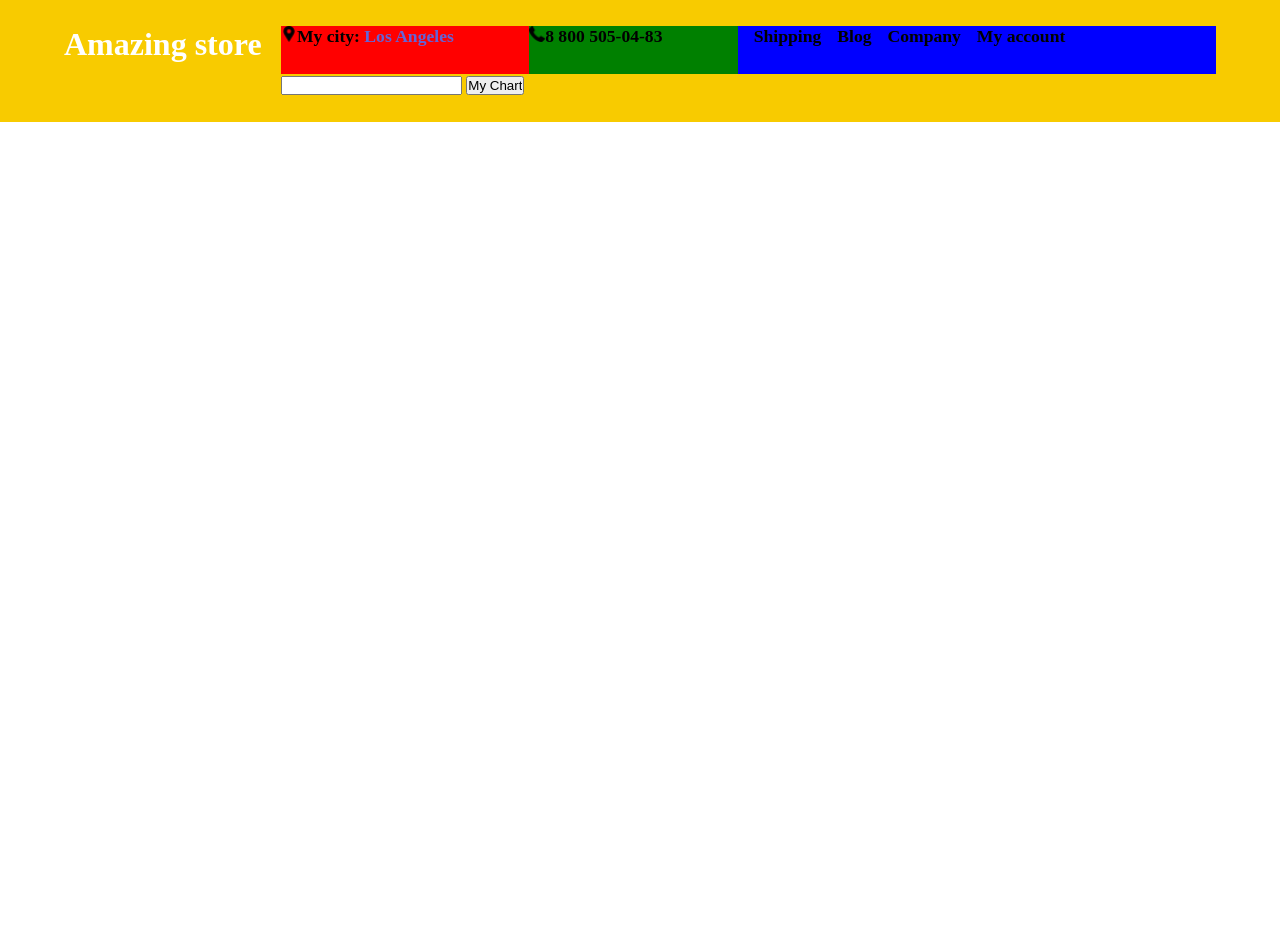
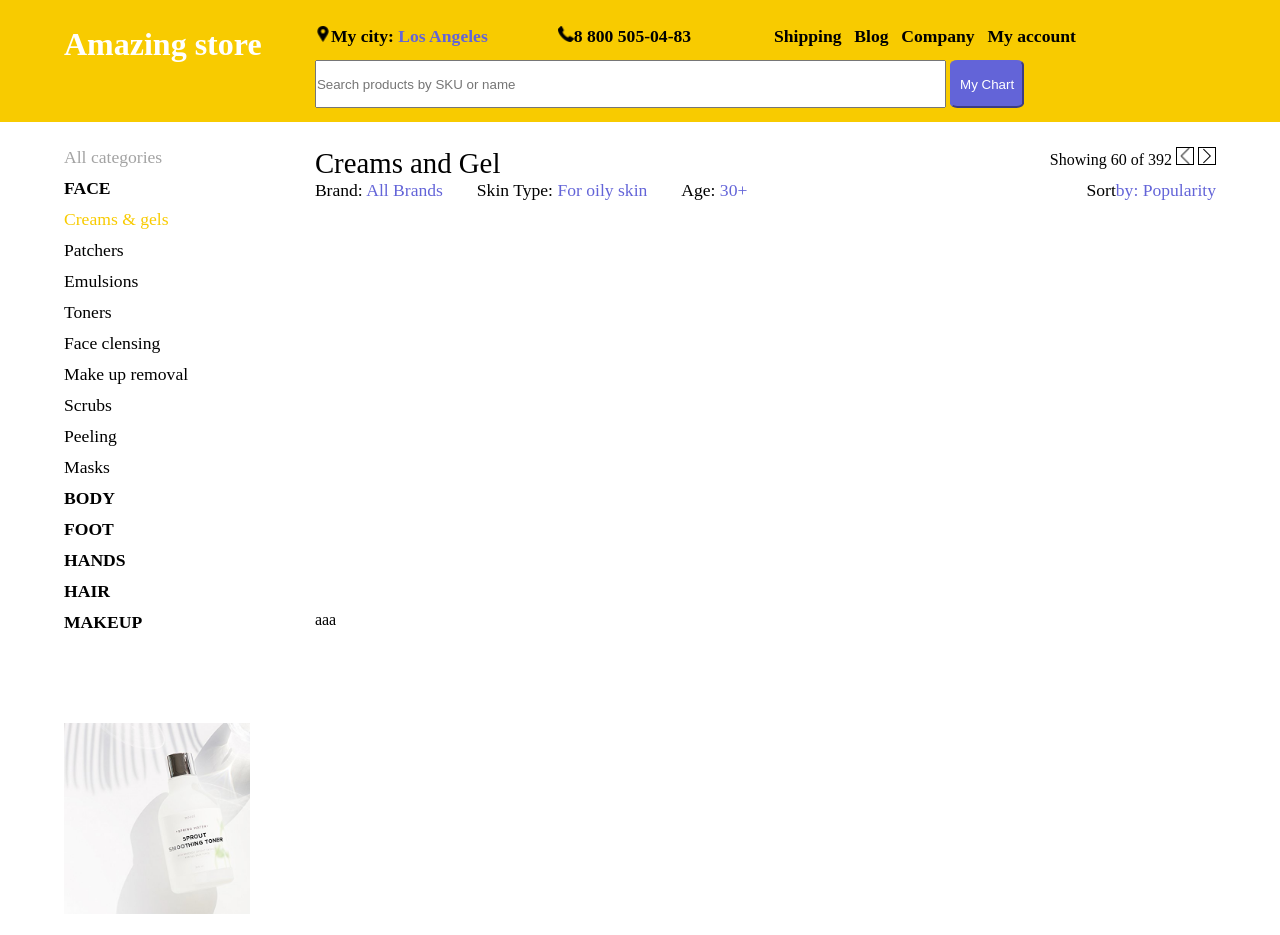
Before and after one commit to sveEcatalin/EneCatalinPreemp2019, a plain HTML site: page store/test.html in a window 1280 px wide. Before the commit the page ends 800 px from the top, so only its background shows below. Drawn offline with Linux system fonts and the light colour scheme.

Commit message:
remade the header

```diff
--- a/store/styles/test-style.css
+++ b/store/styles/test-style.css
@@ -5,38 +5,37 @@
 .flex-header{
   height:6rem;
   font-size:1.1rem;
-  padding-top:2%;
   background-color: #f8cb00;
   font-weight: bold;
-
 }
 
 .container{
   display:flex;
   width:100%;
+  padding-top:2%;
   /* flex-wrap: wrap; */
 }
 
 .container-left{
   display:flex;
-  flex-grow:1;
   flex-wrap: wrap;
-  background-color:red;
-  padding-left:5%
+  padding-left:5%;
+  width:20%;
+
 }
 
 .container-right{
   display:flex;
-  flex-grow:3;
-  background-color:purple;
   flex-wrap:wrap;
   padding-right:5%;
-
+  width:80%;
+  padding-left:2%;
+  align-items: flex-start
 }
 
 .upper-right-container{
   display:flex;
-  background-color:green;
+  background-color: #f8cb00;
   width:100%;
   flex-wrap:wrap;
 }
@@ -64,25 +63,26 @@
 
 .box2{
   display:flex;
-  justify-content: space-between;
   flex-grow:1;
-  background-color: red;
+  background-color: #f8cb00;
 
 }
 .box3{
-  background-color: green;
+  display:flex;
+
+  background-color: #f8cb00;
   flex-grow:1;
 
 }
 .box4{
   display:flex;
   flex-grow:2;
-  background-color: blue;
+  background-color: #f8cb00;
   justify-content: flex-start;
   align-content: flex-start;
 }
 .box4 div{
-  padding-left:1rem;
+  padding-left:0.8rem;
 }
 
 
@@ -94,3 +94,109 @@
 .city{
   color:#6364d8;
 }
+
+ .form-search{
+  width:100%;
+  background-color: #f8cb00;
+}
+
+.search-input{
+  height:3rem;
+  width:70%;
+}
+
+.search-btn{
+  color:white;
+  background:#6364d8;
+  border-color:#6364d8;
+  height:3rem;
+  padding:8px;
+  border-radius: 10%;
+}
+
+.category-menu{
+  width: 100;
+}
+
+.ads{
+  margin-top:5rem;
+
+}
+.ads img{
+  max-width:90%;
+  max-height:90%;
+}
+
+.nav ul{
+  list-style-type: none;
+
+}
+
+.column-list{
+  list-style-type:none;
+}
+
+
+.column-list li{
+  font-size:1.1rem;;
+  padding-bottom:10px;
+}
+
+.shop-section-li{
+  font-weight:bold;
+}
+
+.categories-top{
+  color:#a3a3a3;
+}
+
+.hovered-section{
+  color:#f8cb00;
+}
+
+.upper-brand-menu{
+  display: flex;
+  justify-content: space-between;
+  align-content: space-between;
+  width:100%;
+  flex-wrap: wrap
+
+}
+
+.lower-brand-menu{
+  display: flex;
+
+  width:100%;
+  justify-content: space-between;
+  font-size:1.1rem;
+  flex-wrap: wrap
+
+}
+.product-selection-details{
+  display: flex;
+  flex-grow:1;
+  justify-content: space-between;
+}
+
+.sort{
+  display:flex;
+  flex-grow:5;
+  justify-content: flex-end;
+}
+
+.brand-menu{
+  width:100%;
+  height:20%;
+}
+.product-list{
+  width:100%;
+}
+
+.item-type{
+  font-size:1.8rem;
+  font-weight: 500;
+}
+
+div span{
+  color:#6364d8;
+}
--- /dev/null
+++ b/store/styles/test2.css
@@ -0,0 +1,114 @@
+
+* {
+    margin: 0;
+    padding: 0;
+  }
+
+.menu-header{
+    font-size:1.1rem;
+    background-color: #f8cb00;
+    font-weight: 500;
+    width:100%;
+    font-size:20px;
+    padding-top:30px;
+  }
+
+  .container{
+    max-width:1200px;
+    margin:0 auto;
+
+    /* flex-wrap: wrap; */
+  }
+
+  .container-flex{
+      display:flex;
+      flex-wrap: wrap;
+  }
+
+  .col-1{
+      display:flex;
+      width:25%;
+      background-color: #f8cb00;
+      flex-wrap: wrap;
+
+  }
+
+  .col-2{
+    display:flex;
+    width:75%;
+    background-color:blue;
+    flex-wrap: wrap;
+}
+.div-top{
+    display:flex;
+    width:100%;
+
+    background-color: #f8cb00;
+    justify-content: space-between;
+    flex-wrap: wrap;
+    padding-bottom:20px;
+
+}
+
+.div-bottom{
+    display:flex;
+    width:100%;
+    background-color: #f8cb00;
+    flex-wrap: wrap;
+}
+
+.box1{
+    display:flex;
+    justify-content: space-between;
+    background-color: #f8cb00;
+    flex-grow: 2;
+    flex-wrap: wrap;
+
+}
+
+.box2{
+    display:flex;
+    flex-grow:2;
+}
+
+.box3{
+    display:flex;
+    justify-content: flex-start;
+    background-color: #f8cb00;
+    flex-grow:2;
+    flex-wrap: wrap;
+
+}
+
+.box3 div{
+    padding-right:10px;
+}
+
+.logo{
+    font-size:24px;
+    color:white;
+}
+
+.search-form{
+    width:100%;
+    padding-bottom:10px;
+}
+.search-input{
+    padding-top:15px;
+    padding-bottom:15px;
+    padding-left:30px;
+    width:80%;
+}
+
+.search-btn{
+    color:white;
+    background:#6364d8;
+    border-color:#6364d8;
+    padding:15px;
+    border-radius: 10%;
+  }
+
+  .search-input{
+    background: url("../images/search.png") left no-repeat;
+    background-color:white;
+  }
--- a/store/test.html
+++ b/store/test.html
@@ -1,12 +1,12 @@
 <!DOCTYPE html>
 <html lang="en">
-<link rel="stylesheet" href="styles/test-style.css">
 
 <head>
     <meta charset="UTF-8">
     <meta name="viewport" content="width=device-width, initial-scale=1.0">
     <meta http-equiv="X-UA-Compatible" content="ie=edge">
     <title>Document</title>
+    <link rel="stylesheet" href="styles/test-style.css">
 </head>
 
 <body>
@@ -20,7 +20,7 @@
                     <div><img src="images/maps.png">My city: <span class="city">Los Angeles</span></div>
                 </div>
                 <div class="box3">
-                        <div><img src="images/phone-receiver.png">8 800 505-04-83</div>
+                    <div><img src="images/phone-receiver.png">8 800 505-04-83</div>
                 </div>
                 <div class="box4">
                     <div>Shipping </div>
@@ -32,14 +32,64 @@
             <div class="lower-right-container">
                 <form action="" method="get" class="form-search">
                     <div class="search-form">
-                        <input type="search" name="serach" class="search-input" required>
+                        <input type="search" name="serach" class="search-input"
+                            placeholder="Search products by SKU or name" required>
                         <input type="submit" value="My Chart" class="search-btn">
                     </div>
                 </form>
             </div>
         </div>
+    </header>
 
-    </header>
+    <div class="container body-container">
+        <div class="container-left">
+            <div class="category-menu">
+                <nav>
+                    <ul class="column-list">
+                        <li class=" categories-top">All categories</li>
+                        <li class=" shop-section-li upper-padding">FACE</li>
+                        <li class=" hovered-section upper-padding">Creams &amp gels</li>
+                        <li class="">Patchers</li>
+                        <li class="">Emulsions</li>
+                        <li class="">Toners</li>
+                        <li class="">Face clensing</li>
+                        <li class="">Make up removal</li>
+                        <li class="">Scrubs</li>
+                        <li class="">Peeling</li>
+                        <li class="">Masks</li>
+                        <li class=" shop-section-li upper-padding">BODY</li>
+                        <li class=" shop-section-li">FOOT</li>
+                        <li class=" shop-section-li">HANDS</li>
+                        <li class=" shop-section-li">HAIR</li>
+                        <li class=" shop-section-li">MAKEUP</li>
+                    </ul>
+                </nav>
+            </div>
+            <div class="ads">
+                <img src="images/ad-image.jpg" alt="image of perfume">
+            </div>
+        </div>
+        <div class="container-right">
+            <div class="brand-menu">
+                <div class="upper-brand-menu">
+                    <div class="item-type">Creams and Gel</div>
+                    <div class="">Showing 60 of 392 <img src="images/left-arrow.png" border=1>
+                        <img src="images/right-arrow.png" border=1></div>
+                </div>
+                <div class="lower-brand-menu">
+                    <div class="product-selection-details">
+                        <div>Brand: <span>All Brands</span></div>
+                        <div>Skin Type: <span>For oily skin</span></div>
+                        <div>Age: <span>30+</span></div>
+                    </div>
+                    <div class="sort">Sort <span>by: Popularity</span></div>
+                </div>
+
+            </div>
+            <div class="product-list">aaa</div>
+        </div>
+    </div>
+
 </body>
 
 </html>
```
Also changed, not shown: store/test2.html (added, +48 -0 lines), store/images/ad-image.jpg (added).
